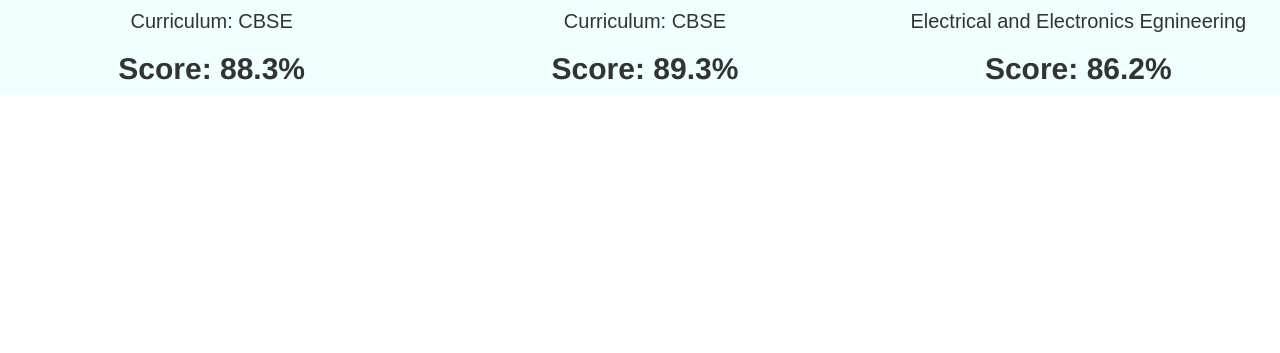
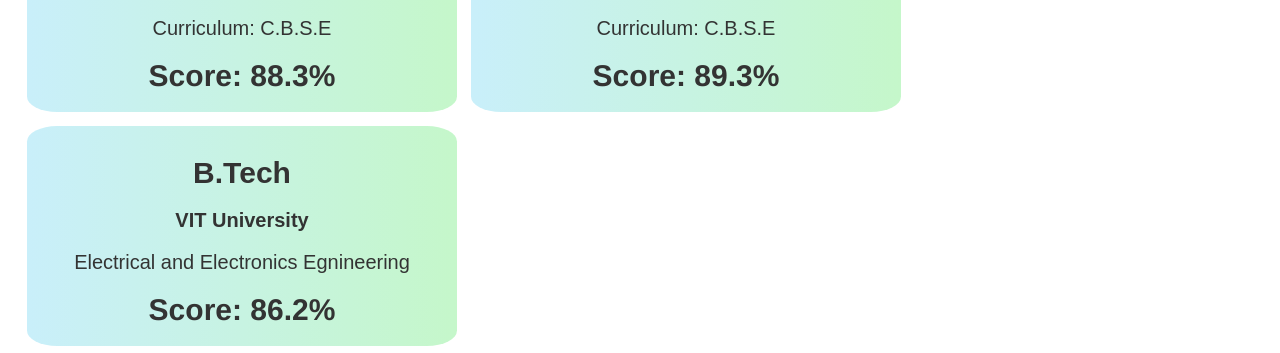
Before and after one commit to harisshas/websresume, a plain HTML site: page index.html in a window 1280 px wide. Shown: the part 671-1024 px from the top of the page. Before the commit the page ends 800 px from the top, so only its background shows below. Drawn offline with nearby package versions, Linux system fonts and the light colour scheme.

Commit message:
education details added

```diff
--- a/css/styles.css
+++ b/css/styles.css
@@ -24,14 +24,8 @@ body
     border-radius: 2%;
     border-width: 0.5rem;
 }
-#qualrow
-{
-    margin-top:20px;
-}
-#edurow
-{
-    margin-top:20px;
-}
+
+
 #profilepic
 {
     border-radius: 50%;
@@ -48,23 +42,33 @@ body
     margin-top:20px;
     color:cadetblue;
 }
+#qualrow
+{
+    margin-top:20px;
+}
 #qualcol
 {
     text-align: center;
 
 }
+
+#edurow
+{
+    margin-top:20px;
+    margin-left:10px;
+}
 #educol
 {
     text-align: center;
-    background-color: azure;
-    margin-top: 10px;
+    background-color:blue;
+    background: linear-gradient(90deg, #c9effa 0%, #c5f7ca 100%);
+    margin: 7px;
+    padding:10px;
+    border-radius: 7%;
+    width:43rem;
+
 }
-.carousel-item
-{
-    height:30rem;
-    background-color: aqua;
-    text-align:center;
-}
+
 .coltitle
 {
     font-size:3rem;
--- a/index.html
+++ b/index.html
@@ -95,13 +95,13 @@
         <div class="col-6 col-md-4" id="educol">
           <h1 class="coltitle">Class 10</h1>
           <h2 class="colcont1">R.S.K Higher Secondary School</h2>
-          <h2 class="colcont2">Curriculum: CBSE</h2>
+          <h2 class="colcont2">Curriculum: C.B.S.E</h2>
           <h2 class="colcont3">Score: 88.3%</h2>
         </div>
         <div class="col-6 col-md-4" id="educol">
           <h1 class="coltitle">Class 12</h1>
           <h2 class="colcont1">R.S.K Higher Secondary School</h2>
-          <h2 class="colcont2">Curriculum: CBSE</h2>
+          <h2 class="colcont2">Curriculum: C.B.S.E</h2>
           <h2 class="colcont3">Score: 89.3%</h2>
         </div>
         <div class="col-6 col-md-4" id="educol">
```
